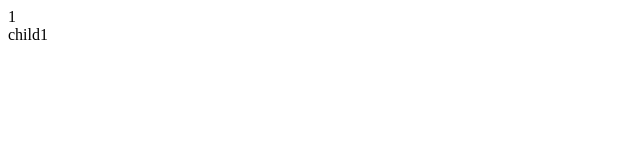
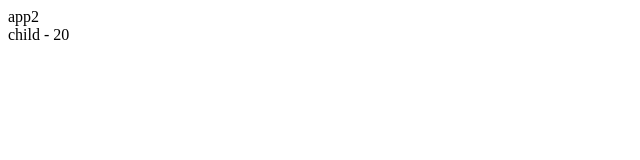
Before and after one commit to pudge-w/react-basic, a React (Create React App) app: page / in a window 1280 px wide. Shown: the top 160 px of the page, without its empty margins (0-640 px from the left). Built offline with nearby package versions, Linux system fonts and the light colour scheme.

Commit message:
life-cycle2

```diff
--- /dev/null
+++ b/src/07-life-cycle/App2.jsx
@@ -0,0 +1,27 @@
+import React, { Component } from 'react';
+
+import Child from './Child2.jsx';
+
+class App2 extends Component {
+  state = {
+    y: 20
+  }
+  render() {
+    return (
+      <div>
+        app2
+        <Child y={ this.state.y }/>
+      </div>
+    );
+  }
+
+  componentDidMount() {
+    setTimeout(() => {
+      this.setState({
+        y: 20
+      })
+    }, 2000);
+  }
+}
+
+export default App2;
--- /dev/null
+++ b/src/07-life-cycle/Child2.jsx
@@ -0,0 +1,69 @@
+import React, { Component } from 'react';
+
+class Child2 extends Component {
+  state = {
+    x: 10,
+    prevX: 0
+  }
+
+  // 根据props的值，赋值给state
+  // 需要被定义成一个静态方法
+  // 有两个参数
+  static getDerivedStateFromProps(nextProps, prevState) {
+    console.log('getDerivedStateFromProps');
+    // console.log('nextProps:' + nextProps.y);
+    // console.log('prevState:' + prevState.x);
+    // return {
+    //   x: nextProps.y
+    // }
+
+    // 1 -> nextProps.y: 20     prevState.x: 10
+    // 2 -> nextProps.y: 20     prevState.x: 20
+    // 3 -> nextProps.y: 20     prevState.x: 40
+
+
+    // 1 -> nextProps.y: 20     prevState.x: 10     prevState.prevX: 0
+    // 2 -> nextProps.y: 20     prevState.x: 20     prevState.prevX: 20
+    // 3 -> nextProps.y: 20     prevState.x: 40     prevState.prevX: 20
+    if (nextProps.y === prevState.prevX) {
+      return null
+    } else {
+      return {
+        x: nextProps.y,
+        prevX: nextProps.y
+      }
+    }
+  }
+
+  // shouldComponentUpdate(nextProps, nextState) {
+  //   return this.state.x !== nextState.x
+  // }
+
+  render() {
+    console.log('child render')
+    return (
+      <div>child - { this.state.x }</div>
+    );
+  }
+
+  // componentDidMount() {
+  //   setTimeout(() => {
+  //     this.setState({
+  //       x: 40
+  //     })
+  //   }, 4000);
+  // }
+
+  // 必须要配合componentDidUpdate一起使用
+  getSnapshotBeforeUpdate(prevProps, prevState) {
+    console.log('getSnapshotBeforeUpdate')
+    return 5
+  }
+
+
+  componentDidUpdate(prevProps, prevState, snapshot) {
+    console.log(snapshot)
+  }
+}
+
+export default Child2;
--- a/src/index.js
+++ b/src/index.js
@@ -19,7 +19,8 @@ import ReactDOM from 'react-dom';
 // import App from './05-form/04-notControl.jsx';
 // import App from './05-form/05-file.jsx';
 // import App from './06-todolist/App.jsx';
-import App from './07-life-cycle/App.jsx';
+// import App from './07-life-cycle/App.jsx';
+import App from './07-life-cycle/App2.jsx';
 
 
 // const app = <div>hello react!</div>;
```
Also changed, not shown: 1 other file (tests, documents, lock files or other folders).
